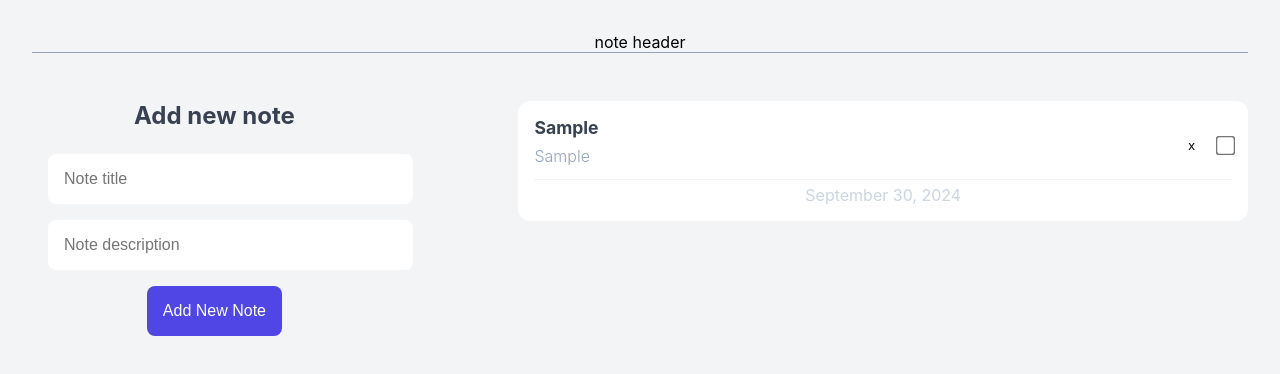
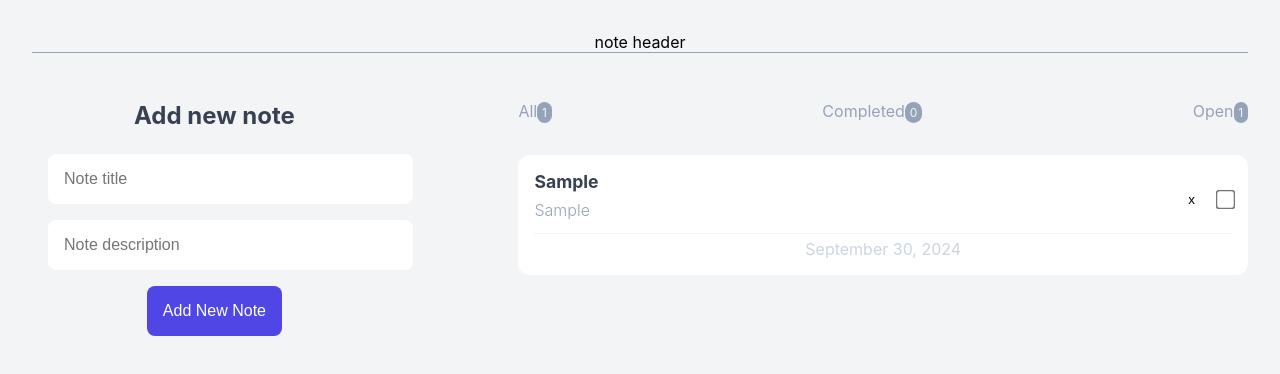
Before and after one commit to N-Baghernejad/note-app, a React (Vite) app: page / in a window 1280 px wide. Both pictures are taken after typing "Sample", "Sample" into the empty fields and a click on the button "Add New Note". Shown: the top 374 px of the page. Built offline with nearby package versions, Linux system fonts and the light colour scheme.

Commit message:
notestatus

```diff
--- a/src/App.jsx
+++ b/src/App.jsx
@@ -1,6 +1,7 @@
 import "./App.css";
 import AddNewNote from "./components/AddNewNote";
 import NoteList from "./components/NoteList";
+import NoteStatus from "./components/NoteStatus";
 import { useState } from "react";
 
 function App() {
@@ -29,7 +30,11 @@
     <div className="note-app">
       <AddNewNote onAddNote={handleAddNote} />
       <div className="note-container">
-       <NoteList notes={notes} onDelete={handleDeleteNote} onComplete={handleCompleteNote}/>
+       <NoteStatus notes={notes}/>
+       <NoteList
+       notes={notes}
+       onDelete={handleDeleteNote}
+       onComplete={handleCompleteNote}/>
       </div>
     </div>
   </div>
--- /dev/null
+++ b/src/components/NoteStatus.jsx
@@ -0,0 +1,27 @@
+import React from 'react'
+
+function NoteStatus({notes}) {
+    //derived state
+    const allNotes= notes.length;
+    const completedNotes= notes.filter((n)=> n.completed).length;
+    const unCompletedNotes=allNotes- completedNotes;
+
+    if(!allNotes) return <h2>No Notes has already been added.</h2>
+  return (
+    <ul className='note-status'>
+        <li>
+            All<span>{allNotes}</span>
+        </li>
+        <li>
+            Completed<span>{completedNotes}</span>
+        </li>
+        <li>
+            Open<span>{unCompletedNotes}</span>
+        </li>
+
+
+    </ul>
+  )
+}
+
+export default NoteStatus;
```
